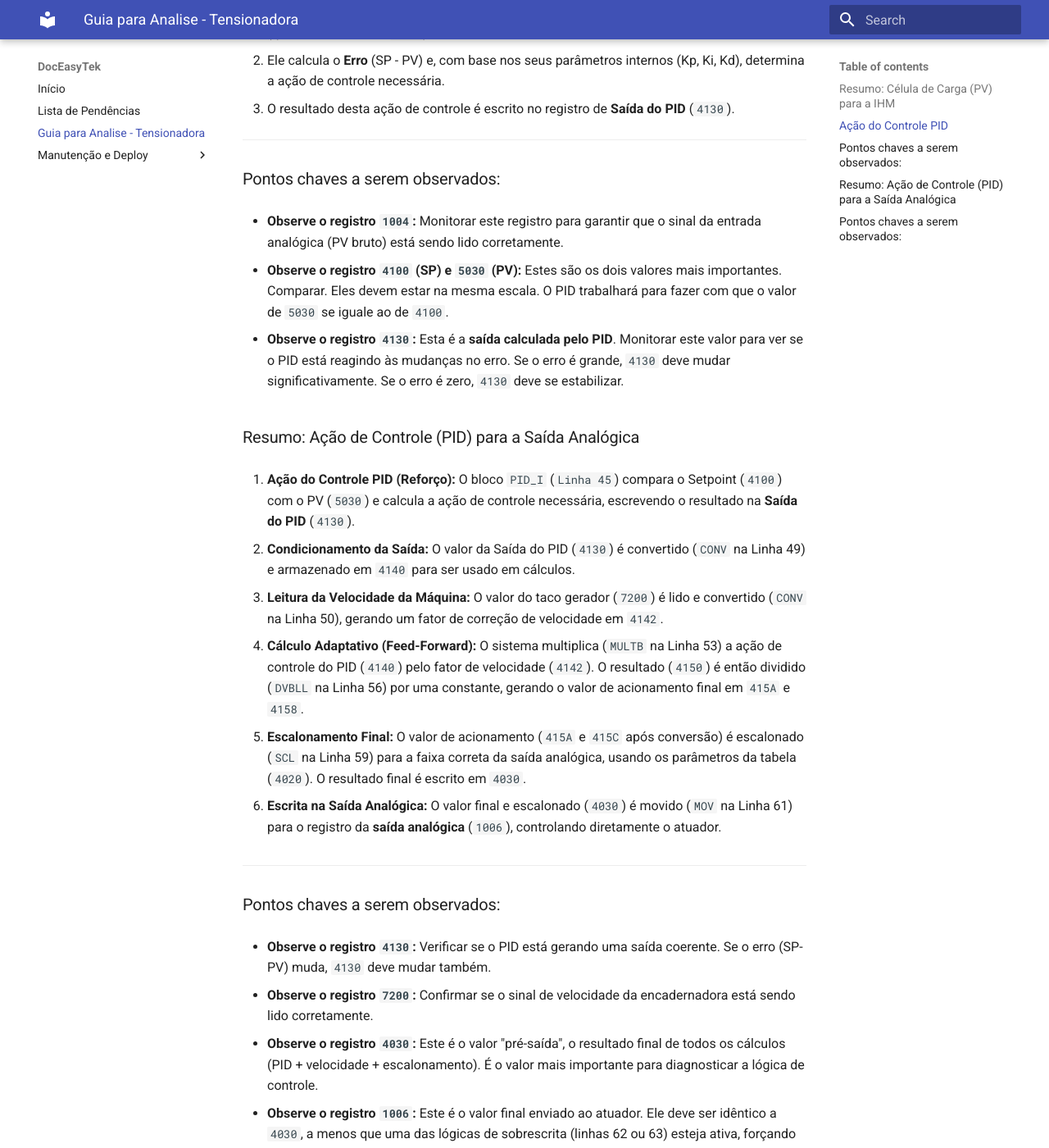
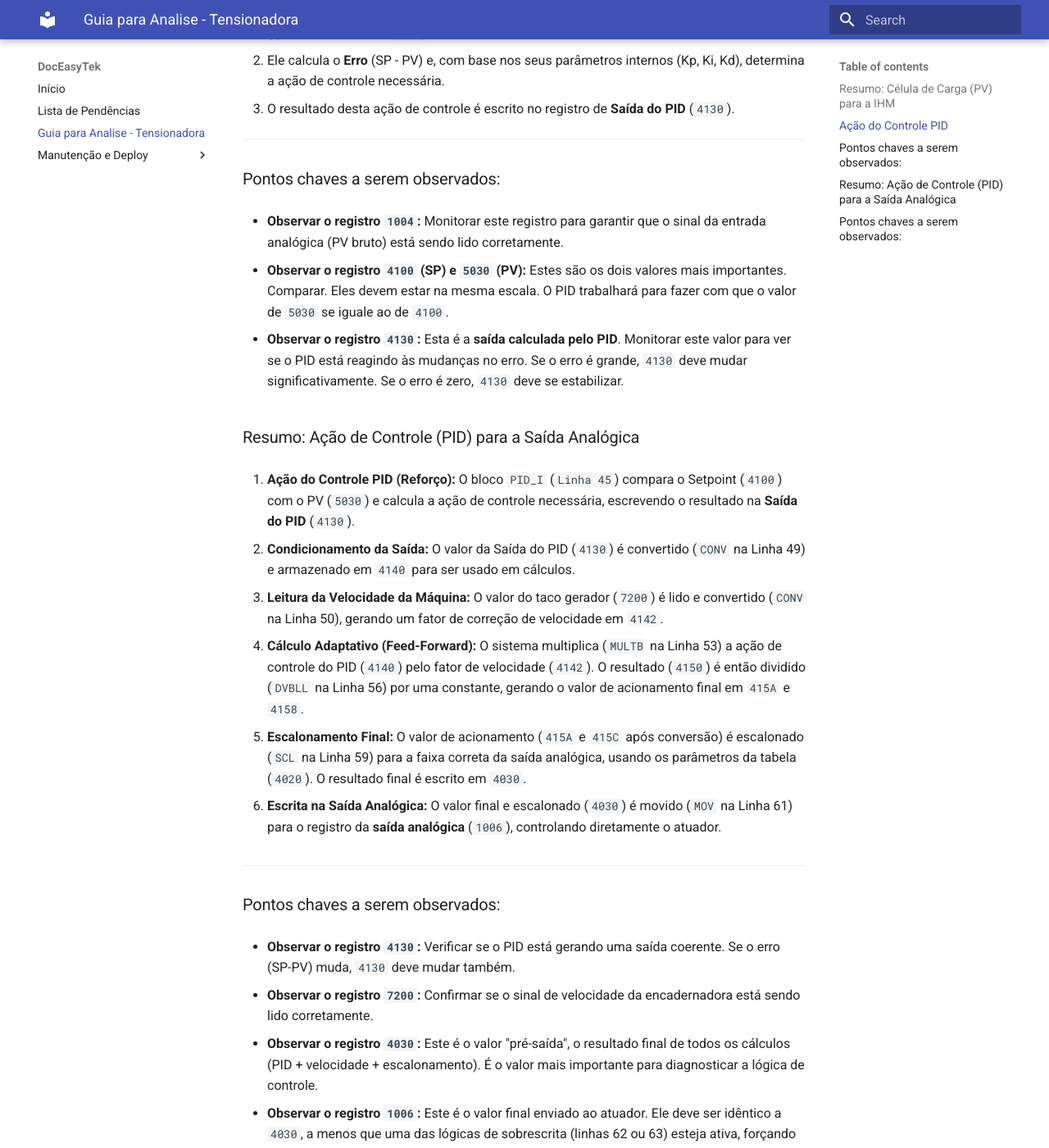
Before and after one commit to rgustavo32/docEasyTek, an MkDocs documentation site: the page built from docs/estudo_software.md, in a window 1280 px wide and 1400 px high, scrolled down 565 px. Shown: the whole window at 82% size. Built offline with MkDocs 1.6.1 and Material for MkDocs 9.7.7, drawn with Linux system fonts in a browser that asks for light colours.

Commit message:
test(docs): Guia para analise de defeito - Record

```diff
--- a/docs/estudo_software.md
+++ b/docs/estudo_software.md
@@ -18,11 +18,11 @@
 
 ### Pontos chaves a serem observados:
 
-*   **Observe o registro `1004`:** Monitorar este registro para garantir que o sinal da entrada analógica (PV bruto) está sendo lido corretamente.
+*   **Observar o registro `1004`:** Monitorar este registro para garantir que o sinal da entrada analógica (PV bruto) está sendo lido corretamente.
 
-*   **Observe o registro `4100` (SP) e `5030` (PV):** Estes são os dois valores mais importantes. Comparar. Eles devem estar na mesma escala. O PID trabalhará para fazer com que o valor de `5030` se iguale ao de `4100`.
+*   **Observar o registro `4100` (SP) e `5030` (PV):** Estes são os dois valores mais importantes. Comparar. Eles devem estar na mesma escala. O PID trabalhará para fazer com que o valor de `5030` se iguale ao de `4100`.
 
-*   **Observe o registro `4130`:** Esta é a **saída calculada pelo PID**. Monitorar este valor para ver se o PID está reagindo às mudanças no erro. Se o erro é grande, `4130` deve mudar significativamente. Se o erro é zero, `4130` deve se estabilizar.
+*   **Observar o registro `4130`:** Esta é a **saída calculada pelo PID**. Monitorar este valor para ver se o PID está reagindo às mudanças no erro. Se o erro é grande, `4130` deve mudar significativamente. Se o erro é zero, `4130` deve se estabilizar.
 
 ### Resumo: Ação de Controle (PID) para a Saída Analógica
 
@@ -42,10 +42,10 @@
 
 ### Pontos chaves a serem observados:
 
-*   **Observe o registro `4130`:** Verificar se o PID está gerando uma saída coerente. Se o erro (SP-PV) muda, `4130` deve mudar também.
+*   **Observar o registro `4130`:** Verificar se o PID está gerando uma saída coerente. Se o erro (SP-PV) muda, `4130` deve mudar também.
 
-*   **Observe o registro `7200`:** Confirmar se o sinal de velocidade da encadernadora está sendo lido corretamente.
+*   **Observar o registro `7200`:** Confirmar se o sinal de velocidade da encadernadora está sendo lido corretamente.
 
-*   **Observe o registro `4030`:** Este é o valor "pré-saída", o resultado final de todos os cálculos (PID + velocidade + escalonamento). É o valor mais importante para diagnosticar a lógica de controle.
+*   **Observar o registro `4030`:** Este é o valor "pré-saída", o resultado final de todos os cálculos (PID + velocidade + escalonamento). É o valor mais importante para diagnosticar a lógica de controle.
 
-*   **Observe o registro `1006`:** Este é o valor final enviado ao atuador. Ele deve ser idêntico a `4030`, a menos que uma das lógicas de sobrescrita (linhas 62 ou 63) esteja ativa, forçando um valor diferente.
+*   **Observar o registro `1006`:** Este é o valor final enviado ao atuador. Ele deve ser idêntico a `4030`, a menos que uma das lógicas de sobrescrita (linhas 62 ou 63) esteja ativa, forçando um valor diferente.
```
